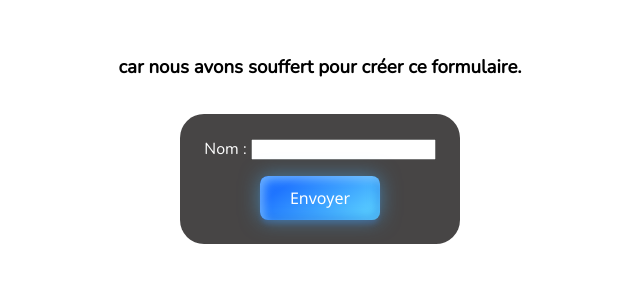
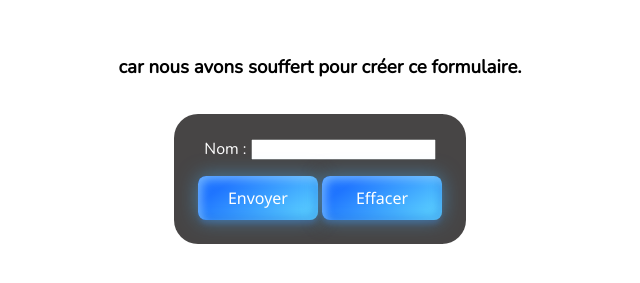
Before and after one commit to Thibault231/java-Isika-Docker, a website: page index.html in a window 1280 px wide. Shown: the part 75-358 px from the top of the page, without its empty margins (320-960 px from the left). Drawn offline with Linux system fonts and the light colour scheme.

Commit message:
add comments and fix html form

```diff
--- a/index.html
+++ b/index.html
@@ -13,14 +13,15 @@
     <h1> Veuillez entrer votre nom s'il vous plaît </h1>
     <h3> car nous avons souffert pour créer ce formulaire.</h3>
 
-    <form action="#">
+    <form onsubmit="printUser()">
         <div>
             <label for="inputName">Nom : </label>
             <input id="inputName" type="text" />
         </div>
-
-        <button class="btn-donate"  onclick="printUser()">Envoyer</button>
-
+        <div>
+            <button class="btn-donate" type="submit">Envoyer</button>
+            <button class="btn-donate" type="reset">Effacer</button>
+        </div>
     </form>
 
     <div id="response"></div>
--- a/script.js
+++ b/script.js
@@ -1,15 +1,19 @@
+/**
+ * Say hello to the user who enter its name in the form.
+ */
 function printUser() {
-    let name = document.getElementById("inputName").value;
+    const name = document.getElementById("inputName").value;
     if (!name) {
-        document.getElementById("response").innerText = "Aucu nom n'a été saisi";
+        document.getElementById("response").innerText = "Aucun nom n'a été saisi";
     } else {
         fetchResponse(name);
     }
 }
 
 /**
+ * Fetch the TD api to get the response to print.
  *
- * @param {*} name
+ * @param {string} name
  */
 async function fetchResponse(name) {
     await fetch('http://localhost:8080/printUser/' + name).then((response) => {
--- a/style.css
+++ b/style.css
@@ -13,14 +13,15 @@ body {
 
   font-family: Nunito, Geneva, Tahoma, sans-serif;
 }
+
 form {
-    background-color: rgba(26, 23, 23, 0.8) ;
+  background-color: rgba(26, 23, 23, 0.8);
   color: #fff;
   display: flex;
   flex-direction: column;
   justify-content: center;
   align-items: center;
-    gap : 16px;
+  gap: 16px;
   padding: 24px;
   border-radius: 24px;
   max-width: 400px;
```
Lines whose indentation alone changed are shown as unchanged.
